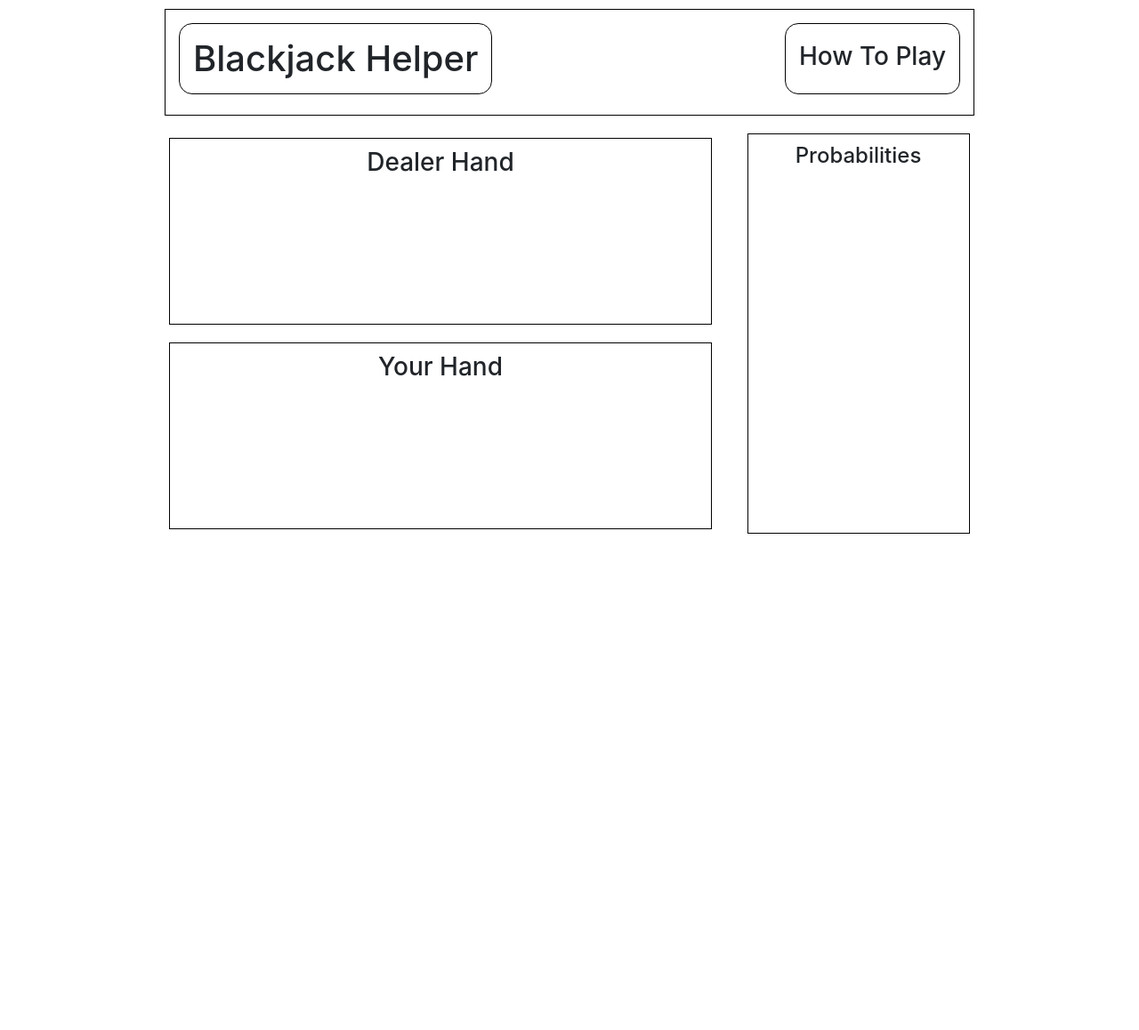
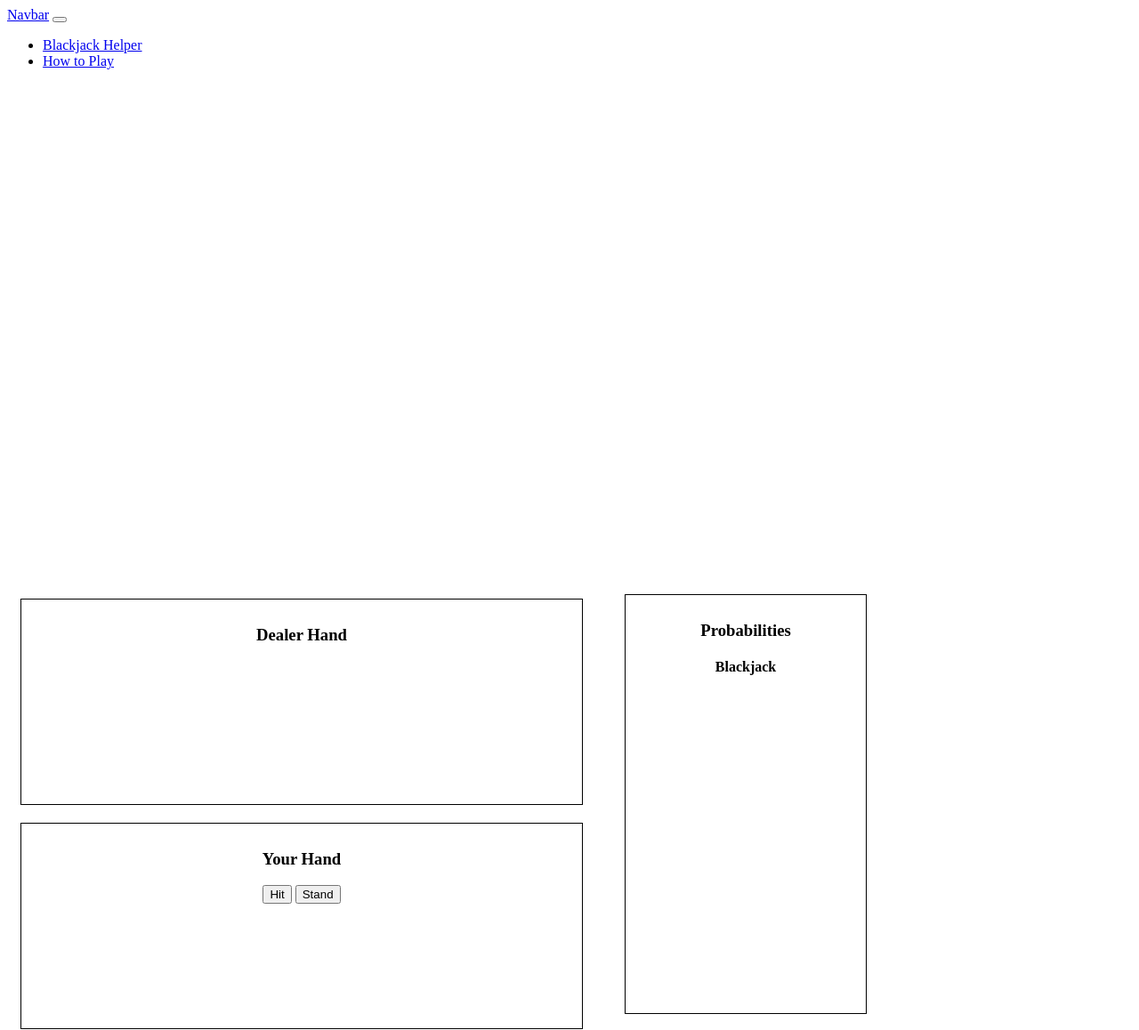
Before and after one commit to parkersingh/CodingDojo_GroupProject, a Django app: page / in a window 1280 px wide. Shown: the whole page at 89% size. Before the commit the page ends 600 px from the top, so only its background shows below. Run offline with Django 3.2, Linux system fonts and the light colour scheme; some libraries are stand-ins or nearby versions.

Commit message:
added bootstrap template to index.html

```diff
--- a/blackjack_app/templates/index.html
+++ b/blackjack_app/templates/index.html
@@ -5,27 +5,60 @@
     <meta http-equiv="X-UA-Compatible" content="IE=edge">
     <meta name="viewport" content="width=device-width, initial-scale=1.0">
     <title>Blackjack Helper</title>
-    <link rel="stylesheet" href="https://maxcdn.bootstrapcdn.com/bootstrap/4.0.0/css/bootstrap.min.css" integrity="sha384-Gn5384xqQ1aoWXA+058RXPxPg6fy4IWvTNh0E263XmFcJlSAwiGgFAW/dAiS6JXm" crossorigin="anonymous">
+    <link rel="stylesheet" type="text/css" href="https://fonts.googleapis.com/css?family=Roboto:300,400,500,700|Roboto+Slab:400,700|Material+Icons" />
+    <link rel="stylesheet" href="https://maxcdn.bootstrapcdn.com/font-awesome/latest/css/font-awesome.min.css">
+    <link href="/assets/css/material-kit.css?v=2.0.7" rel="stylesheet" />
     {% load static %}
     <link rel="stylesheet" href="{% static 'css/style.css' %}">
 </head>
 <body>
-    <div class='container'>
-        <div class='header'>
-            <h1>Blackjack Helper</h1>
-            <h3>How To Play</h3>
+    <nav class="navbar navbar-expand-lg bg-primary">
+        <div class="container">
+            <a class="navbar-brand" href="javascript:;">Navbar</a>
+            <button class="navbar-toggler" type="button" data-toggle="collapse" data-target="#navbarNav" aria-controls="navbarNav" aria-expanded="false" aria-label="Toggle navigation">
+            <span class="navbar-toggler-bar navbar-kebab"></span>
+            <span class="navbar-toggler-bar navbar-kebab"></span>
+            <span class="navbar-toggler-bar navbar-kebab"></span>
+            </button>
+            <div class="collapse navbar-collapse" id="navbarNav">
+                <ul class="navbar-nav">
+                    <li class="nav-item active">
+                        <a class="nav-link" href="javascript:;">Blackjack Helper<span class="sr-only">(current)</span></a>
+                    </li>
+                    <li class="nav-item">
+                        <a class="nav-link" href="javascript:;">How to Play</a>
+                    </li>
+                </ul>
             </div>
+        </div>
+    </nav>
     <div class='main_content'>
         <div class='dealer_hand'>
             <h3>Dealer Hand</h2>
         </div>
         <div class='your_hand'>
             <h3>Your Hand</h2>
+                <button class="btn btn-primary btn-round">Hit</button>
+                <button class="btn btn-primary btn-round">Stand</button>
         </div>
     </div>
     <div class='prob_bar'>
-            <h4>Probabilities</h4>
+        <h3>Probabilities</h3>
+        <div class="progress">
+            <h4>Blackjack</h4>
+            <div class="progress-bar bg-success" role="progressbar" style="width: 25%" aria-valuenow="25" aria-valuemin="0" aria-valuemax="100"></div>
         </div>
     </div>
+    <!--   Core JS Files   -->
+    <script src="assets/js/core/jquery.min.js" type="text/javascript"></script>
+    <script src="assets/js/core/popper.min.js" type="text/javascript"></script>
+    <script src="assets/js/core/bootstrap-material-design.min.js" type="text/javascript"></script>
+    <script src="assets/js/plugins/moment.min.js"></script>
+    <!--  Plugin for the Sliders, full documentation here: http://refreshless.com/nouislider/ -->
+    <script src="assets/js/plugins/nouislider.min.js" type="text/javascript"></script>
+    <!-- Place this tag in your head or just before your close body tag. -->
+    <script async defer src="https://buttons.github.io/buttons.js"></script>
+    <!-- Control Center for Material Kit: parallax effects, scripts for the example pages etc -->
+    <script src="assets/js/material-kit.js?v=2.0.7" type="text/javascript"></script>
 </body>
 </html>
```
Lines whose indentation alone changed are shown as unchanged.
